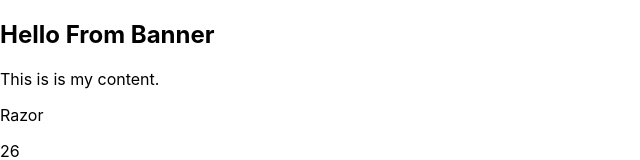
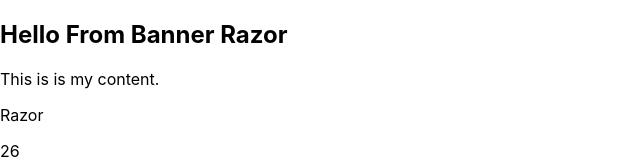
Before and after one commit to RazzSunuwar/React-Import-Export-ES6-Modules, a React (Create React App) app: page / in a window 1280 px wide. Shown: the top 160 px of the page, without its empty margins (0-640 px from the left). Built offline with nearby package versions, Linux system fonts and the light colour scheme.

Commit message:
Hello from Banner update

```diff
--- a/src/components/Header/banner.js
+++ b/src/components/Header/banner.js
@@ -1,8 +1,22 @@
 import React from 'react';
-export default function Banner(){
+import { name, age, person } from '../../data';
+// rfc => functional based component
+// rcc => class based component
+
+// export default function Banner(){
+//     return (
+//         <div>
+//             <h1>Hello From Banner {name} </h1>
+//         </div>
+//     );
+// };
+
+function Banner (){
     return (
         <div>
-            <h1>Hello From Banner </h1>
+            <h1>Hello From Banner {name} </h1>
         </div>
     );
 };
+
+export default Banner;
```
